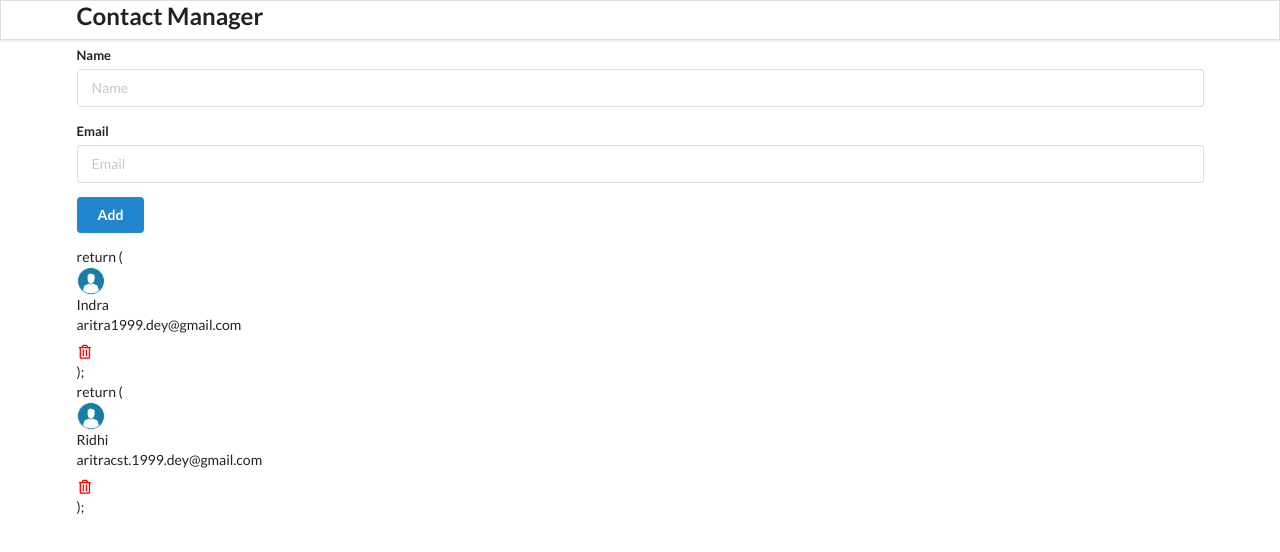
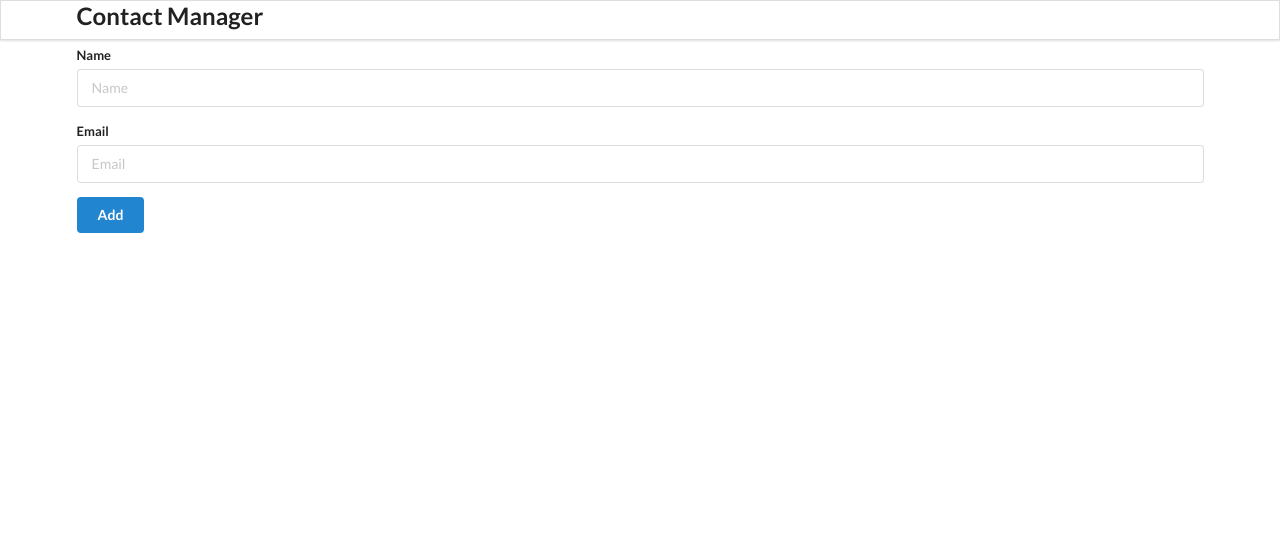
Before and after one commit to aritradey-CS/ContactMe, a React (Create React App) app: page / in a window 1280 px wide. Shown: the top 552 px of the page. Built offline with nearby package versions, Linux system fonts and the light colour scheme.

Commit message:
contact added and storing local

```diff
--- a/src/components/AddContacts.js
+++ b/src/components/AddContacts.js
@@ -1,19 +1,38 @@
 import React, { Component } from "react";
 
 export class AddContacts extends Component {
-  render() {
+state = {
+  name: "",
+  email: ""
+};
+
+add = (e) => {
+  e.preventDefault();
+  if(this.state.name === "" && this.state.email === "") {
+    alert("ALL the fields are mandatory!");
+    return;
+  }
+  this.props.addContactHandler(this.state);
+  this.setState({ name: "", email: ""});
+  }
+
+
+render() {
     return (
       <div className="ui main">
         <h2 className="Title">Add Contact</h2>
-        <form className="ui form">
+        <form className="ui form" onSubmit={this.add}>
           <div className="field">
             <label htmlFor="">Name</label>
-            <input type="text" name="name" placeholder="Name" />
+            <input type="text" name="name" placeholder="Name"
+            value={this.state.name}
+            onChange={ (e) => this.setState({name: e.target.value})} />
           </div>
 
           <div className="field">
             <label htmlFor="">Email</label>
-            <input type="text" name="email" placeholder="Email" />
+            <input type="text" name="email" placeholder="Email" value={this.state.email}
+            onChange={ (e) => this.setState({email: e.target.value})} />
           </div>
           <button className="ui button blue">Add</button>
         </form>
--- a/src/components/App.js
+++ b/src/components/App.js
@@ -1,4 +1,4 @@
-import React from "react";
+import React, { useEffect, useState } from "react";
 import "./App.css";
 import Header from "./Header";
 import AddContacts from "./AddContacts";
@@ -6,23 +6,27 @@
 // import ContactCard from './ContactCard';
 
 function App() {
+  const LOCAL_STORAGE_KEY = "contacts";
+  const [contacts, setContacts] = useState([]);
 
-  const contacts = [
-    {
-      id: "1",
-      name: "Indra",
-      email: "aritra1999.dey@gmail.com",
-    },
-    {
-      id: "2",
-      name: "Ridhi",
-      email: "aritracst.1999.dey@gmail.com",
-    }
-  ];
+  const addContactHandler = (contact) => {
+    console.log(contact);
+    setContacts([...contacts, contact]);
+  };
+
+useEffect(() => {
+  const retriveContacts = JSON.parse(localStorage.getItem(LOCAL_STORAGE_KEY));
+  if (retriveContacts) setContacts(retriveContacts);
+}, []);
+
+useEffect(() => {
+ localStorage.setItem(LOCAL_STORAGE_KEY, JSON.stringify(contacts));
+}, [contacts]);
+
   return (
     <div className="ui container">
       <Header />
-      <AddContacts />
+      <AddContacts addContactHandler={addContactHandler} />
       <ContactList contacts={contacts} />
       {/* <ContactCard /> */}
     </div>
--- a/src/components/ContactCard.js
+++ b/src/components/ContactCard.js
@@ -1,13 +1,12 @@
-import React from 'react';
+import React from "react";
 import user from "../images/user.png";
 
 const ContactCard = (props) => {
-    const { id, name, email } = props.contact;
+  const { id, name, email } = props.contact;
   return (
-    <div>
-      return (
-        <div className="item">
-            <img className="ui avatar image" src={user} alt="user" />
+
+      <div className="item">
+        <img className="ui avatar image" src={user} alt="user" />
         <div className="content">
           <div className="header">{name}</div>
           <div>{email}</div>
@@ -15,8 +14,6 @@
         <i className="trash alternate outline icon" style={{ color: "red", marginTop: "7px" }}></i>
       </div>
       );
-    </div>
-  )
-}
+   };
 
 export default ContactCard;
--- a/src/components/ContactList.js
+++ b/src/components/ContactList.js
@@ -9,6 +9,8 @@
     });
 
     return <div className="ui celled list">{renderContactList}</div>;
+
+
 };
 
 export default ContactList;
```
